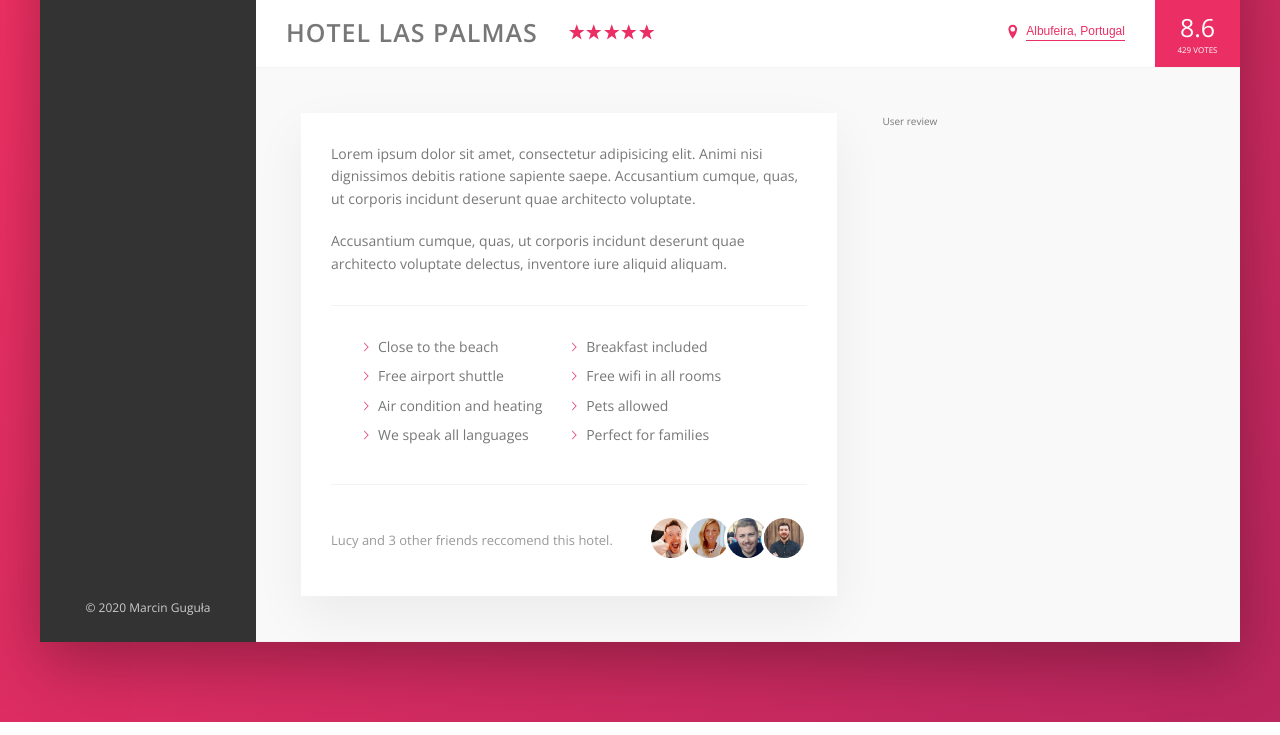
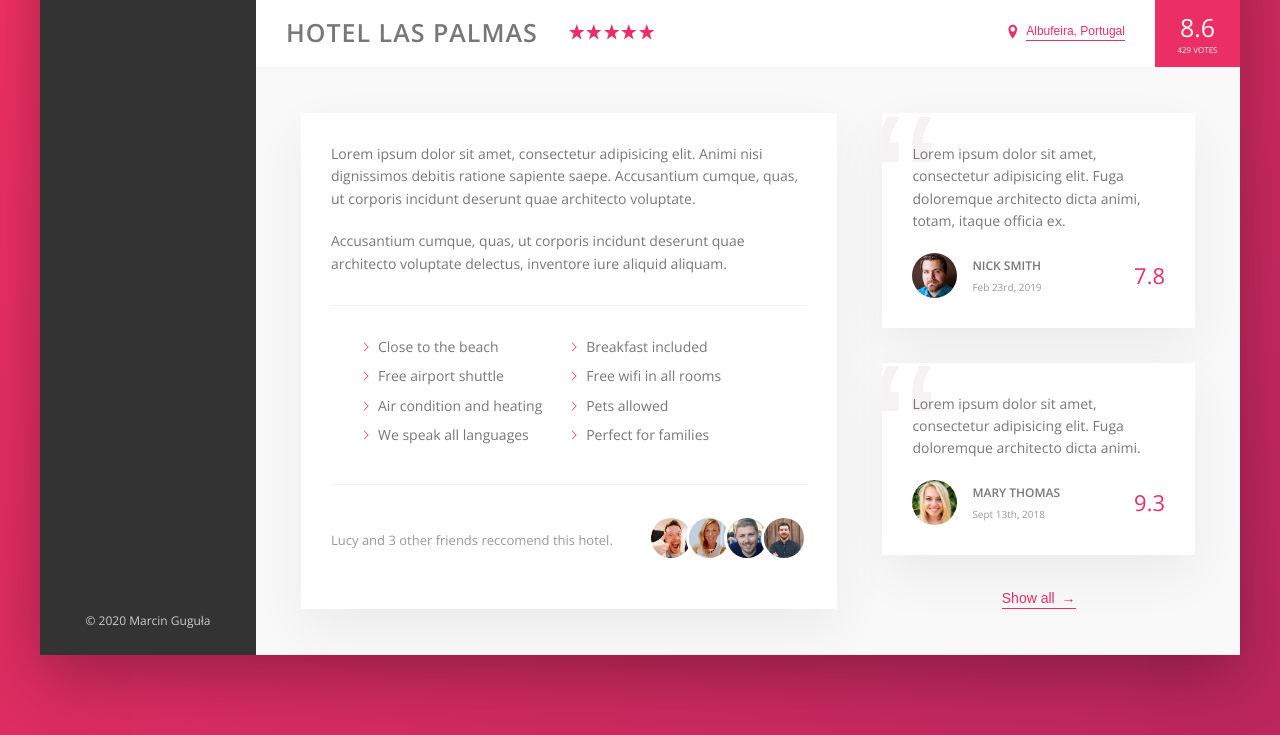
Before and after one commit to marcin-gugula/Trillo, a website: page index.html in a window 1280 px wide. Shown: the part 538-1273 px from the top of the page. Drawn offline with nearby package versions, Linux system fonts and the light colour scheme.

Commit message:
add user reviews

```diff
--- a/index.html
+++ b/index.html
@@ -174,12 +174,40 @@
                         </div>
                     </div>
 
-                    <div class="user-reviews">
-                        User review
-                    </div>
+                    <figure class="user-reviews">
+                        <figure class="review">
+                            <blockquote class="review__text">
+                                Lorem ipsum dolor sit amet, consectetur adipisicing elit. Fuga doloremque architecto
+                                dicta animi, totam, itaque officia ex.
+                            </blockquote>
+                            <figcaption class="review__user">
+                                <img src="img/user-5.jpg" alt="User-1" class="review__user__photo">
+                                <div class="review__user__box">
+                                    <p class="review__user__name">Nick Smith</p>
+                                    <p class="review__user__date">Feb 23rd, 2019</p>
+                                </div>
+                                <div class="review__rating">7.8</div>
+                            </figcaption>
+                        </figure>
+                        <figure class="review">
+                            <blockquote class="review__text">
+                                Lorem ipsum dolor sit amet, consectetur adipisicing elit. Fuga doloremque architecto dicta
+                                animi.
+                            </blockquote>
+                            <figcaption class="review__user">
+                                <img src="img/user-6.jpg" alt="User-2" class="review__user__photo">
+                                <div class="review__user__box">
+                                    <p class="review__user__name">Mary Thomas</p>
+                                    <p class="review__user__date">Sept 13th, 2018</p>
+                                </div>
+                                <div class="review__rating">9.3</div>
+                            </figcaption>
+                        </figure>
+                        <button class="btn-inline">Show all <span>&rarr;</span></button>
                 </div>
-            </main>
         </div>
+        </main>
+    </div>
     </div>
 </body>
 
--- a/sass/components/_button.scss
+++ b/sass/components/_button.scss
@@ -9,7 +9,18 @@
     cursor: pointer;
     transition: all .2s;
 
+    & span{
+        margin-left: 3px;
+        transition: margin-left .2s;
+    }
+
     &:hover{
         color: var(--color-grey-dark-1);
+
+        span {
+            margin-left: 8px;
+        }
     }
+
+
 }
--- /dev/null
+++ b/sass/components/_review.scss
@@ -0,0 +1,64 @@
+.review{
+
+    background-color: var(--color-white);
+    box-shadow: var(--shadow-light);
+    padding: 3rem;
+    margin-bottom: 3.5rem;
+    position: relative;
+    overflow: hidden;
+
+    &__text{
+        margin-bottom: 2rem;
+        position: relative;
+        z-index: 2;
+    }
+
+    &__user{
+        display: flex;
+        align-items: center;
+
+
+        &__photo{
+            height: 4.5rem;
+            width: 4.5rem;
+            border-radius: 50%;
+            margin-right: 1.5rem;
+        }
+        &__box{
+            margin-right: auto;
+        }
+        &__name{
+            font-size: 1.2rem;
+            font-weight: 600;
+            text-transform: uppercase;
+            margin-bottom: .4rem;
+        }
+        &__date{
+            font-size: 1rem;
+            color: var(--color-grey-dark-3);
+        }
+
+    }
+
+    &__rating{
+        color: var(--color-primary);
+        font-size: 2.2rem;
+        font-weight: 300;
+    }
+
+
+    &::before{
+        content: "\201C";
+        position: absolute;
+        top: -2.75rem;
+        left: -1rem;
+        font-size: 20rem;
+        line-height: 1;
+        color: var(--color-grey-light-2);
+        font-family: sans-serif;
+        z-index: 1;
+
+
+    }
+
+}
--- a/sass/layout/_hotel-view.scss
+++ b/sass/layout/_hotel-view.scss
@@ -4,6 +4,7 @@
 }
 
 .detail{
+    font-size: 1.4rem;
     display: flex;
     padding: 4.5rem;
     background-color: var(--color-grey-light-1);
@@ -17,9 +18,12 @@
 
     background-color: var(--color-white);
     box-shadow: var(--shadow-light);
-    font-size: 1.4rem;
 }
 
 .user-reviews{
     flex: 1;
+
+    display: flex;
+    flex-direction: column;
+    align-items: center;
 }
--- a/sass/main.scss
+++ b/sass/main.scss
@@ -12,6 +12,7 @@
 @import "components/hotel-overview";
 @import "components/list";
 @import "components/recommend";
+@import "components/review";
 @import "components/search";
 @import "components/side-nav";
 @import "components/user-navbar";
```
Also changed, not shown: css/style.css.
